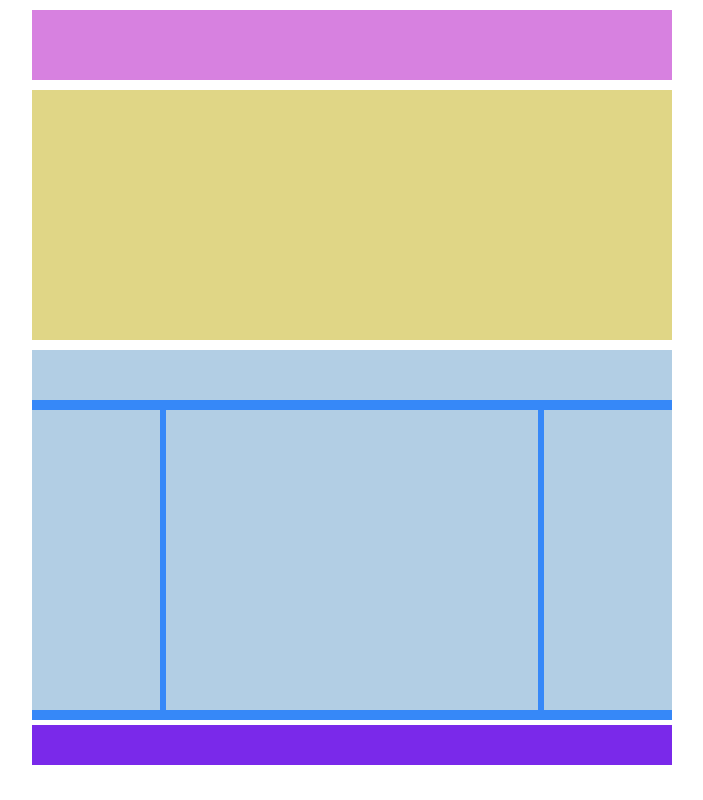
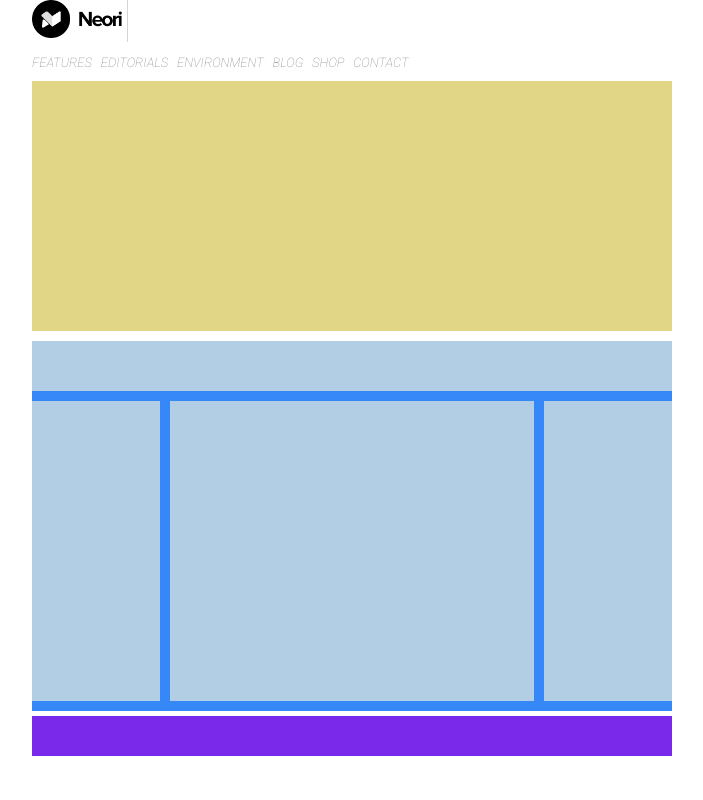
Before and after one commit to alessiotoni/htmlcss-wp, a plain HTML site: page index.html in a window 1280 px wide. Shown: the whole page, without its empty margins (288-991 px from the left). Drawn offline with Linux system fonts and the light colour scheme.

Commit message:
completa header

```diff
--- a/index.html
+++ b/index.html
@@ -4,6 +4,9 @@
     <meta charset="UTF-8">
     <meta http-equiv="X-UA-Compatible" content="IE=edge">
     <meta name="viewport" content="width=device-width, initial-scale=1.0">
+    <!-- link font -->
+    <link rel="preconnect" href="https://fonts.gstatic.com">
+    <link href="https://fonts.googleapis.com/css2?family=Roboto:ital,wght@1,100&display=swap" rel="stylesheet">
     <link rel="stylesheet" href="style.css">
     <title>htmlcss-struttura-wp</title>
 </head>
@@ -11,7 +14,21 @@
 
     <div class="container">
 
-        <header></header>
+        <header>
+            <div class="logo">
+                <img src="img/logo.png" alt="logo neori">
+            </div>
+            <nav>
+                <ul>
+                    <li><a href="#">features</a></li>
+                    <li><a href="#">editorials</a></li>
+                    <li><a href="#">environment</a></li>
+                    <li><a href="#">blog</a></li>
+                    <li><a href="#">shop</a></li>
+                    <li><a href="#">contact</a></li>
+                </ul>
+            </nav>
+        </header>
 
         <main>
             <section class="background"></section>
--- a/style.css
+++ b/style.css
@@ -4,16 +4,41 @@
     margin: 0;
 }
 
+html {
+    font-family: 'Roboto', sans-serif;;
+}
+
 div.container {
     width: 50%;
     margin: auto;
-    padding: 10px 0;
 }
 
-.container > header {
-    height: 70px;
-    background-color: rgb(215, 129, 224);
+
+header .logo {
+    width: 15%;
+    padding-right: 5px;
+    border-right: 0.5px solid lightgray;
+    margin-bottom: 10px;
 }
+
+.logo > img {
+    width: 100%;
+}
+
+nav > ul > li {
+    display: inline-block;
+    margin-right: 5px;
+}
+
+nav > ul a {
+    text-decoration: none;
+    color: gray;
+    text-transform: uppercase;
+    font-size: 13px;
+
+}
+
+
 
 .container > main > section {
     margin-top: 10px;
@@ -47,8 +72,8 @@ section > .float-lf, section > .float-rh {
 }
 
 main > section > .float-c {
-    width: 58%; /* 100% -(i margini) - (le due sezioni laterali) */
-    margin: 0 1%;
+    width: calc(100% - 40% - 20px); /* 100% -(i margini) - (le due sezioni laterali) */
+    margin: 0 10px;
 }
 
  div.float-lf, div.float-c, div.float-rh {
```
